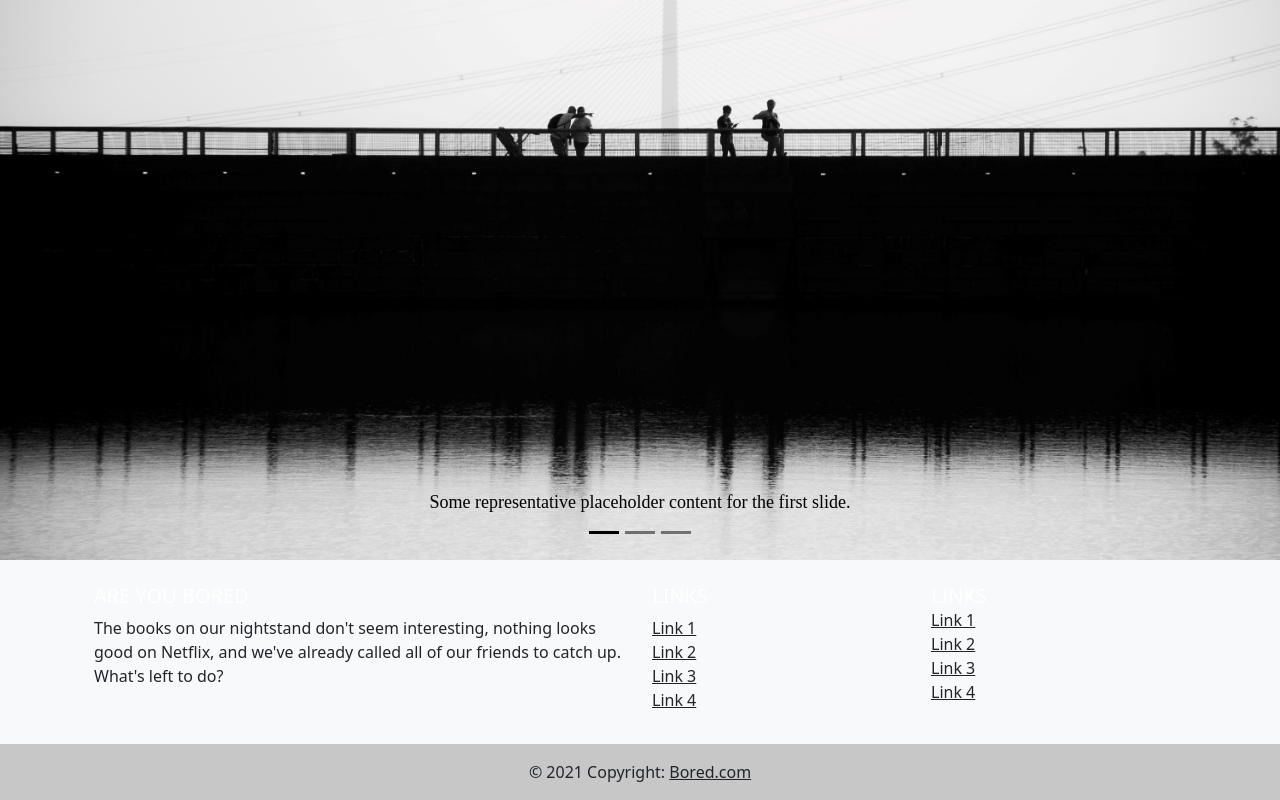
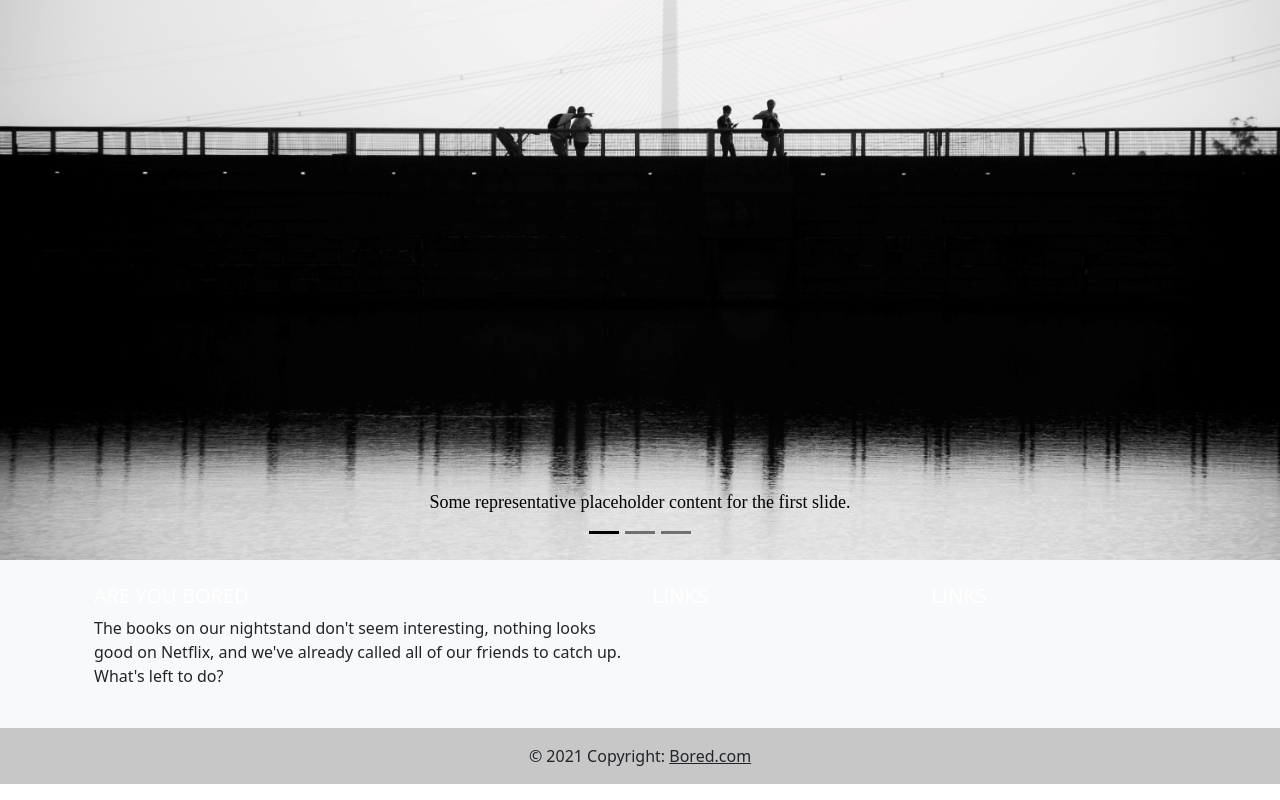
Before and after one commit to TinsaeAlemayehu/project-two, a plain HTML site: page index.html in a window 1280 px wide. Shown: the part 475-1275 px from the top of the page. Drawn offline with nearby package versions, Linux system fonts and the light colour scheme; a script that the page names is missing.

Commit message:
Update index.html

```diff
--- a/index.html
+++ b/index.html
@@ -90,20 +90,7 @@
         <div class="col-lg-3 col-md-6 mb-4 mb-md-0">
           <h5 class="text-uppercase">Links</h5>
 
-          <ul class="list-unstyled mb-0">
-            <li>
-              <a href="#!" class="text-dark">Link 1</a>
-            </li>
-            <li>
-              <a href="#!" class="text-dark">Link 2</a>
-            </li>
-            <li>
-              <a href="#!" class="text-dark">Link 3</a>
-            </li>
-            <li>
-              <a href="#!" class="text-dark">Link 4</a>
-            </li>
-          </ul>
+
         </div>
         <!--Grid column-->
 
@@ -111,20 +98,7 @@
         <div class="col-lg-3 col-md-6 mb-4 mb-md-0">
           <h5 class="text-uppercase mb-0">Links</h5>
 
-          <ul class="list-unstyled">
-            <li>
-              <a href="#!" class="text-dark">Link 1</a>
-            </li>
-            <li>
-              <a href="#!" class="text-dark">Link 2</a>
-            </li>
-            <li>
-              <a href="#!" class="text-dark">Link 3</a>
-            </li>
-            <li>
-              <a href="#!" class="text-dark">Link 4</a>
-            </li>
-          </ul>
+
         </div>
         <!--Grid column-->
       </div>
```
